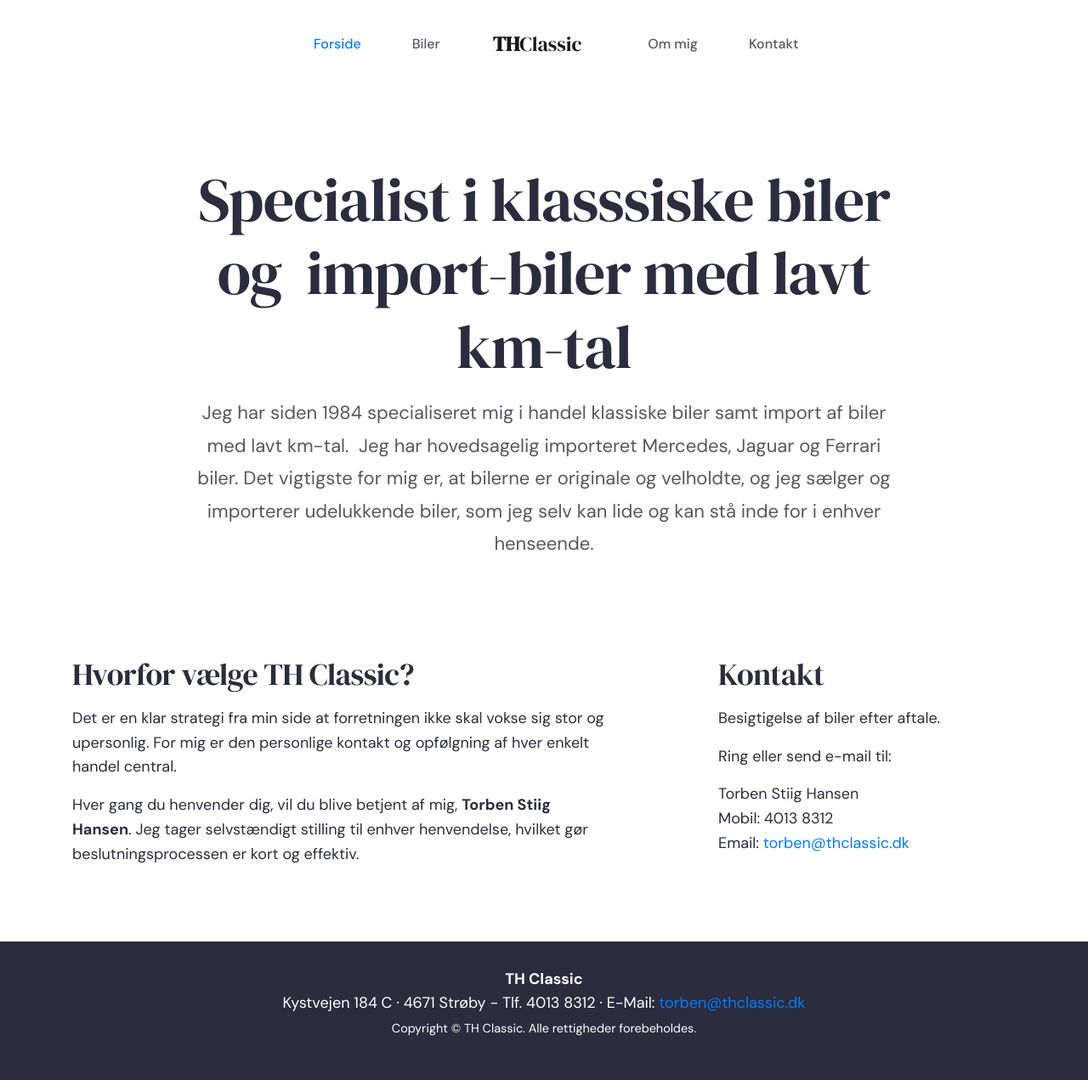
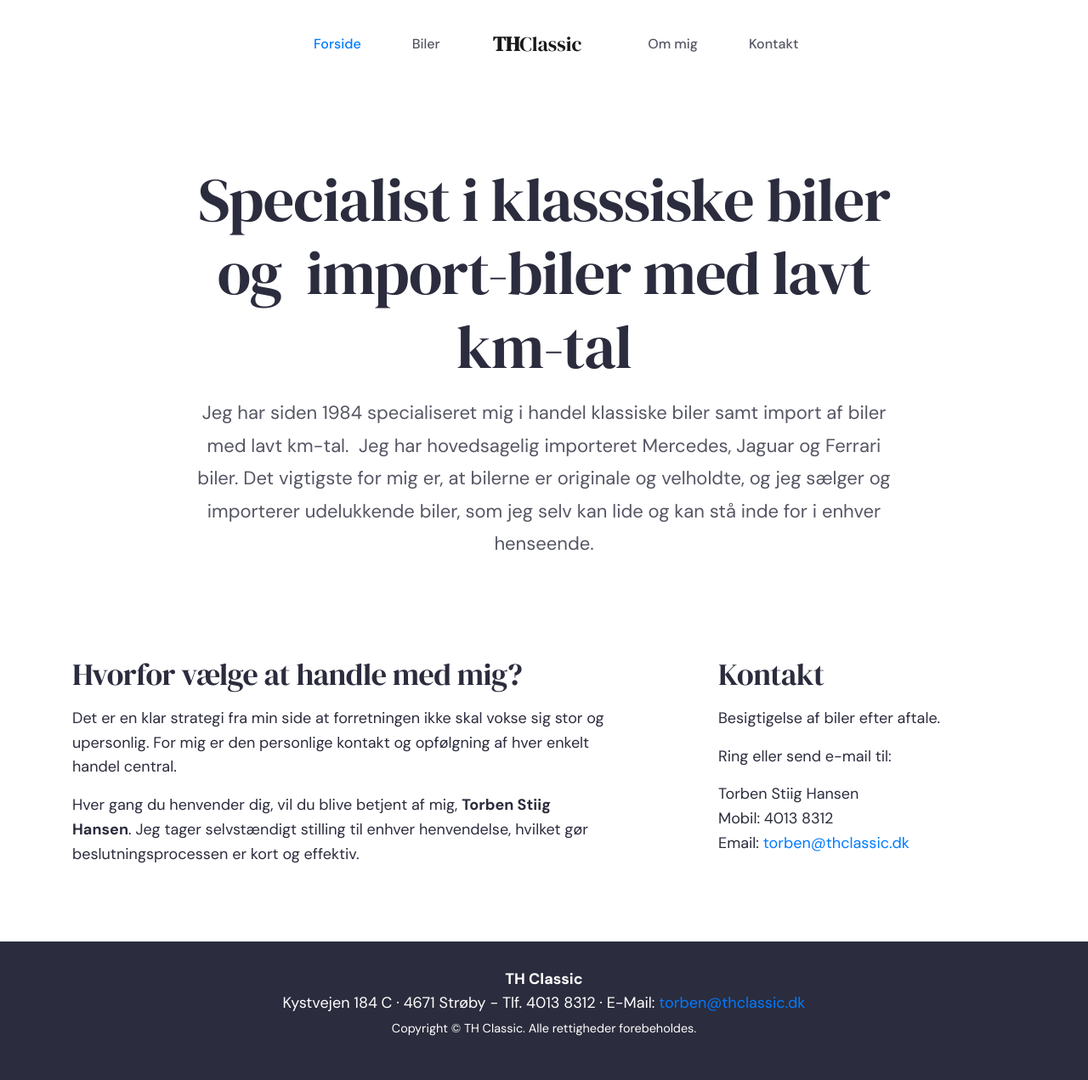
Before and after one commit to aakjaer/thclassic, a Jekyll site: the page built from index.html, in a window 1280 px wide. Shown: the whole page at 85% size. Built offline with Jekyll 4.4.1, drawn with Linux system fonts in a browser that asks for light colours.

Commit message:
Updated 'index.html' via CloudCannon

```diff
--- a/index.html
+++ b/index.html
@@ -21,7 +21,7 @@
 	<div class="row">
 		<div class="col-md-7">
 			<div class="editable">
-			    <h2>Hvorfor v&aelig;lge TH Classic?</h2>
+			    <h2>Hvorfor v&aelig;lge at handle med mig?</h2>
 			    <p>Det er en klar strategi fra min side at forretningen ikke skal vokse sig stor og upersonlig. For mig er den personlige kontakt og opf&oslash;lgning af hver enkelt handel central.</p>
 			    <p>Hver gang du henvender dig, vil du blive betjent af mig, <strong>Torben Stiig Hansen</strong>. Jeg tager selvst&aelig;ndigt stilling til enhver henvendelse, hvilket g&oslash;r beslutningsprocessen er kort og effektiv.</p>
 			</div>
```
